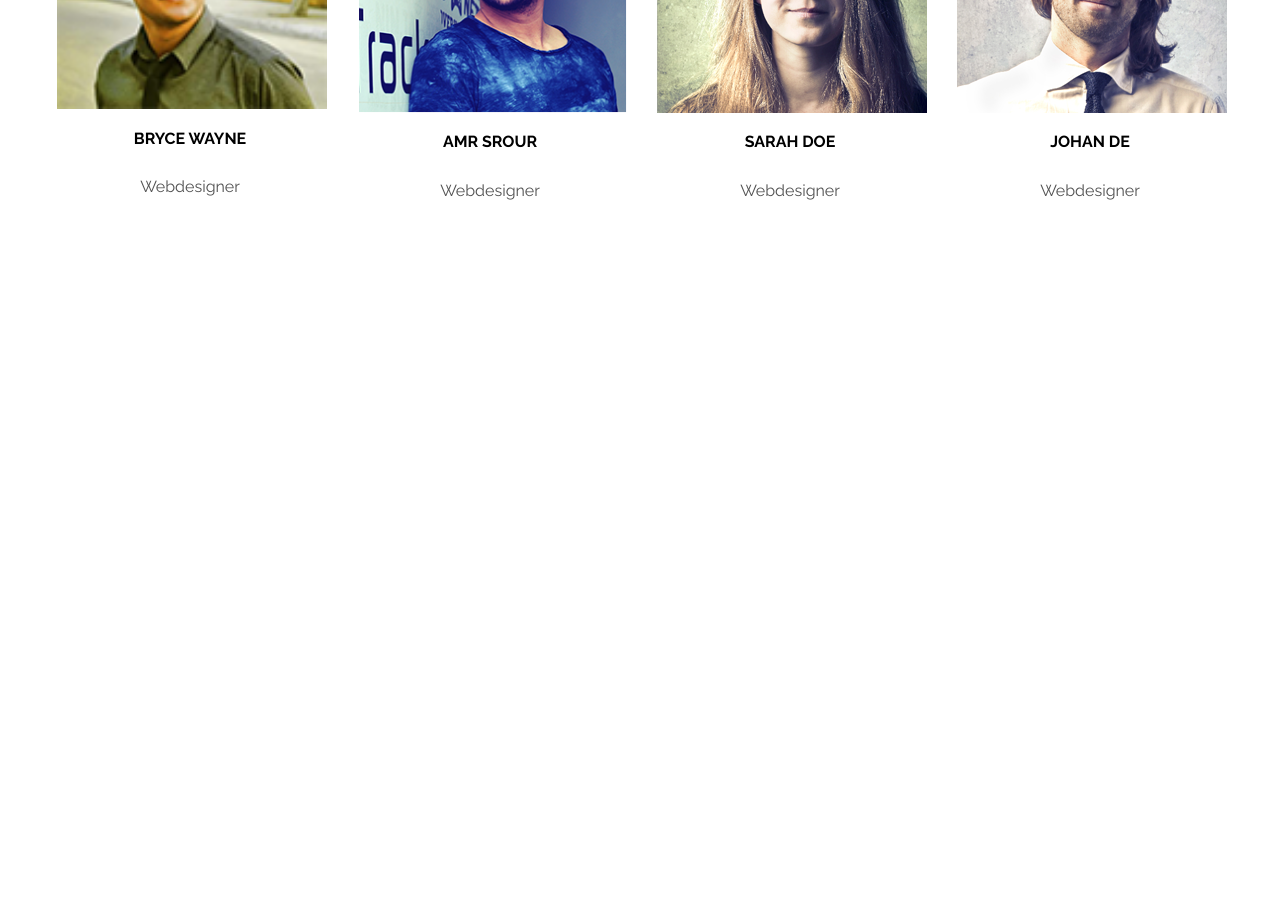
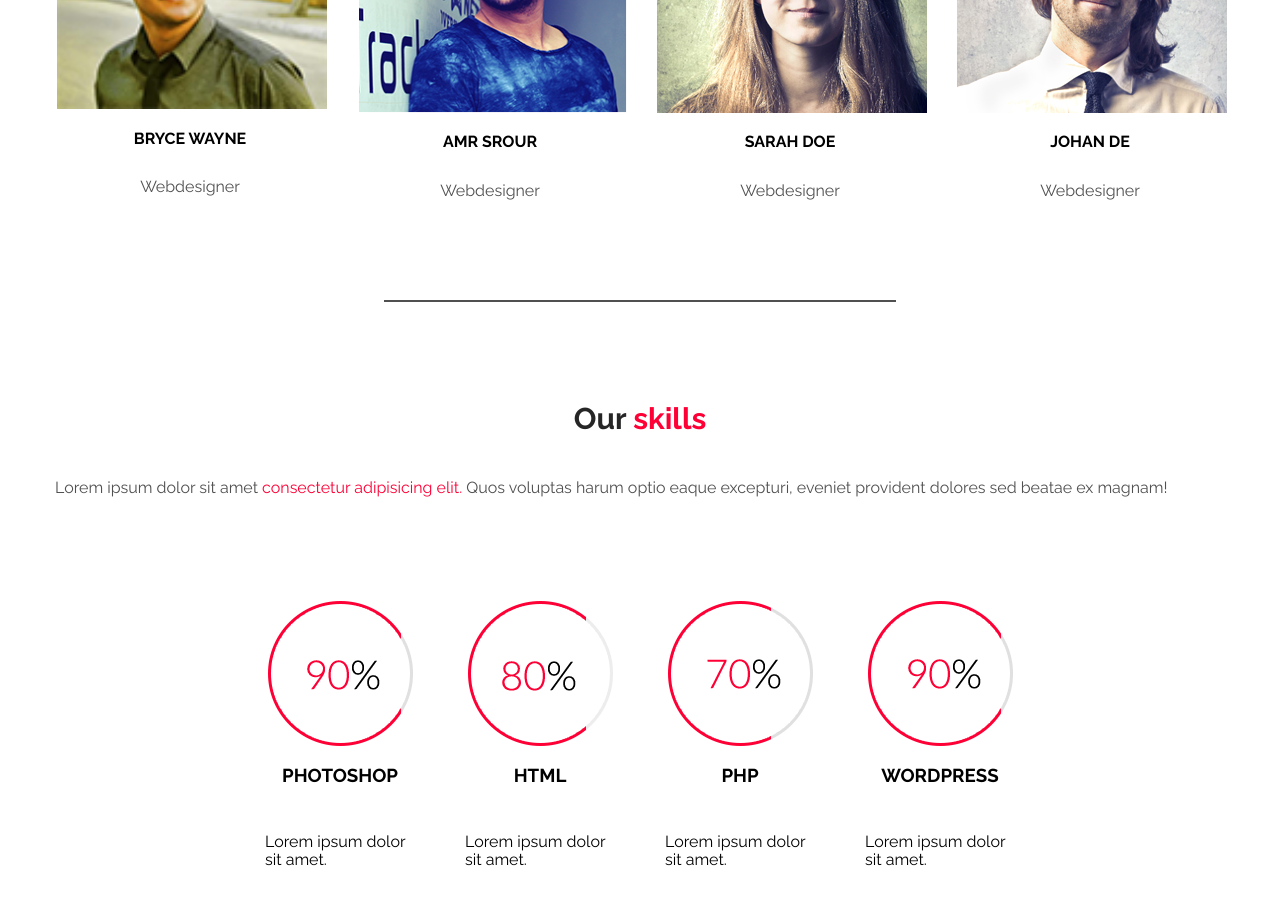
Before and after one commit to belon-creator/creativia, a website: page src/index.html in a window 1280 px wide. Shown: the part 5062-5966 px from the top of the page. Before the commit the page ends 5362 px from the top, so only its background shows below. Drawn offline with nearby package versions, Linux system fonts and the light colour scheme; files that its build step writes are made by us from their sources.

Commit message:
add skills

```diff
--- a/src/index.html
+++ b/src/index.html
@@ -420,8 +420,6 @@
                   <svg class="user-icon">
                     <use href="./images/symbol-defs.svg#icon-heart"></use>
                   </svg>
-                  <!-- <img src="./images/plus.png" alt="img" />
-                  <p class="overlay__text">design name</p> -->
                 </div>
               </div>
               <p class="name">Bryce wayne</p>
@@ -442,15 +440,11 @@
                   <svg class="user-icon">
                     <use href="./images/symbol-defs.svg#icon-heart"></use>
                   </svg>
-                  <!-- <img src="./images/plus.png" alt="img" />
-                  <p class="overlay__text">design name</p> -->
                 </div>
               </div>
               <p class="name">Amr srour</p>
               <p class="team-list__position">Webdesigner</p>
             </li>
-
-            <!-- <li class="team-list__item"> -->
 
             <li class="team-list__item">
               <div class="img-container">
@@ -466,8 +460,6 @@
                   <svg class="user-icon">
                     <use href="./images/symbol-defs.svg#icon-heart"></use>
                   </svg>
-                  <!-- <img src="./images/plus.png" alt="img" />
-                  <p class="overlay__text">design name</p> -->
                 </div>
               </div>
 
@@ -489,13 +481,43 @@
                   <svg class="user-icon">
                     <use href="./images/symbol-defs.svg#icon-heart"></use>
                   </svg>
-                  <!-- <img src="./images/plus.png" alt="img" />
-                  <p class="overlay__text">design name</p> -->
                 </div>
               </div>
 
               <p class="name">Johan De</p>
               <p class="team-list__position">Webdesigner</p>
+            </li>
+          </ul>
+          <span class="row"></span>
+
+          <h2 class="title">Our <span class="accent-color">skills</span></h2>
+          <p class="text">
+            Lorem ipsum dolor sit amet
+            <span class="accent-color">consectetur adipisicing elit.</span> Quos
+            voluptas harum optio eaque excepturi, eveniet provident dolores sed
+            beatae ex magnam!
+          </p>
+
+          <ul class="skills-list list">
+            <li class="skills-list__item">
+              <img src="./images/skill.png" alt="img" />
+              <h3 class="name">photoshop</h3>
+              <p>Lorem ipsum dolor sit amet.</p>
+            </li>
+            <li class="skills-list__item">
+              <img src="./images/skill1.png" alt="img" />
+              <h3 class="name">html</h3>
+              <p>Lorem ipsum dolor sit amet.</p>
+            </li>
+            <li class="skills-list__item">
+              <img src="./images/skill2.png" alt="img" />
+              <h3 class="name">php</h3>
+              <p>Lorem ipsum dolor sit amet.</p>
+            </li>
+            <li class="skills-list__item">
+              <img src="./images/skill3.png" alt="img" />
+              <h3 class="name">wordpress</h3>
+              <p>Lorem ipsum dolor sit amet.</p>
             </li>
           </ul>
         </div>
--- a/src/sass/main.scss
+++ b/src/sass/main.scss
@@ -527,3 +527,24 @@
 .team-list__item:hover .team-overlay {
   opacity: 1;
 }
+
+.skills-list {
+  display: flex;
+  margin-top: 100px;
+  margin-bottom: 100px;
+  justify-content: center;
+}
+
+.skills-list__item {
+  width: 170px;
+  padding-right: 10px;
+  padding-left: 10px;
+  display: flex;
+  flex-direction: column;
+  justify-content: center;
+  align-items: center;
+}
+
+.skills-list__item:not(:nth-child(4n)) {
+  margin-right: 30px;
+}
```
Also changed, not shown: src/images/skill.png (added), src/images/skill1.png (added), src/images/skill2.png (added), src/images/skill3.png (added).
